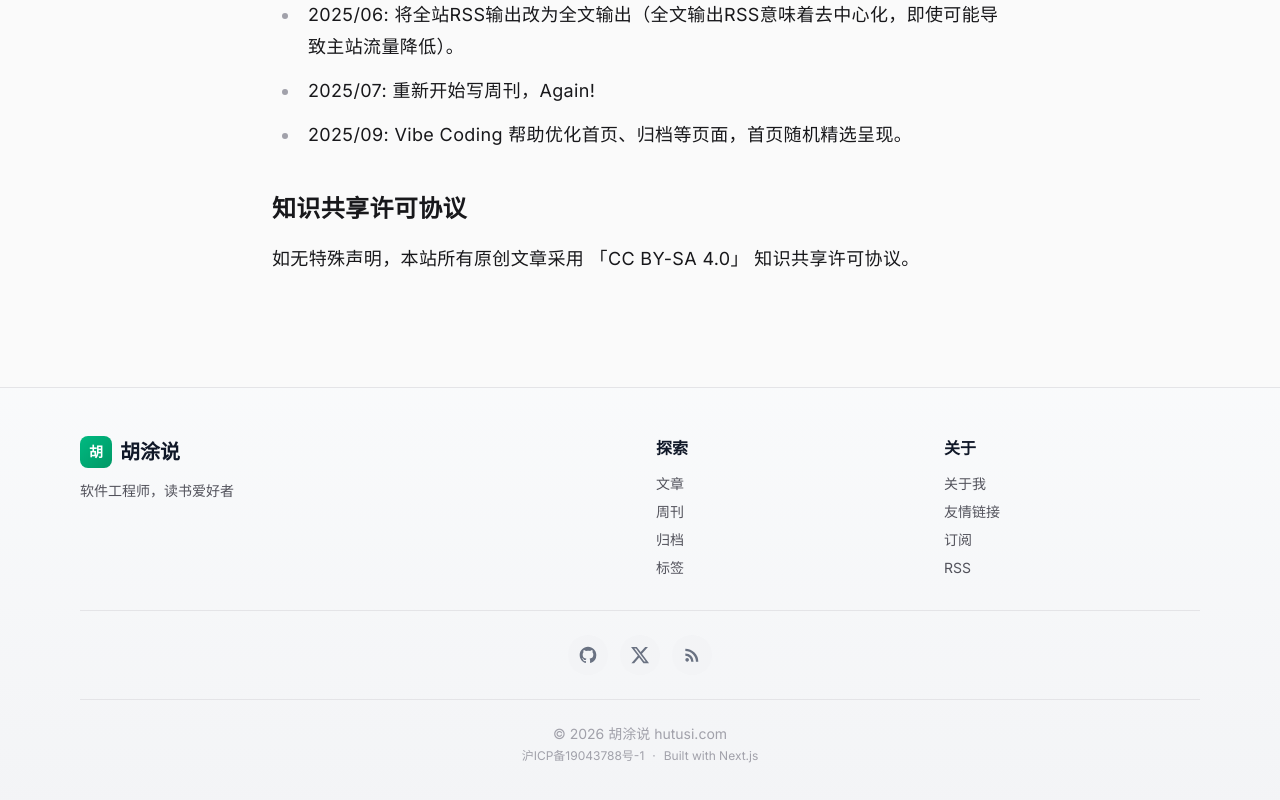
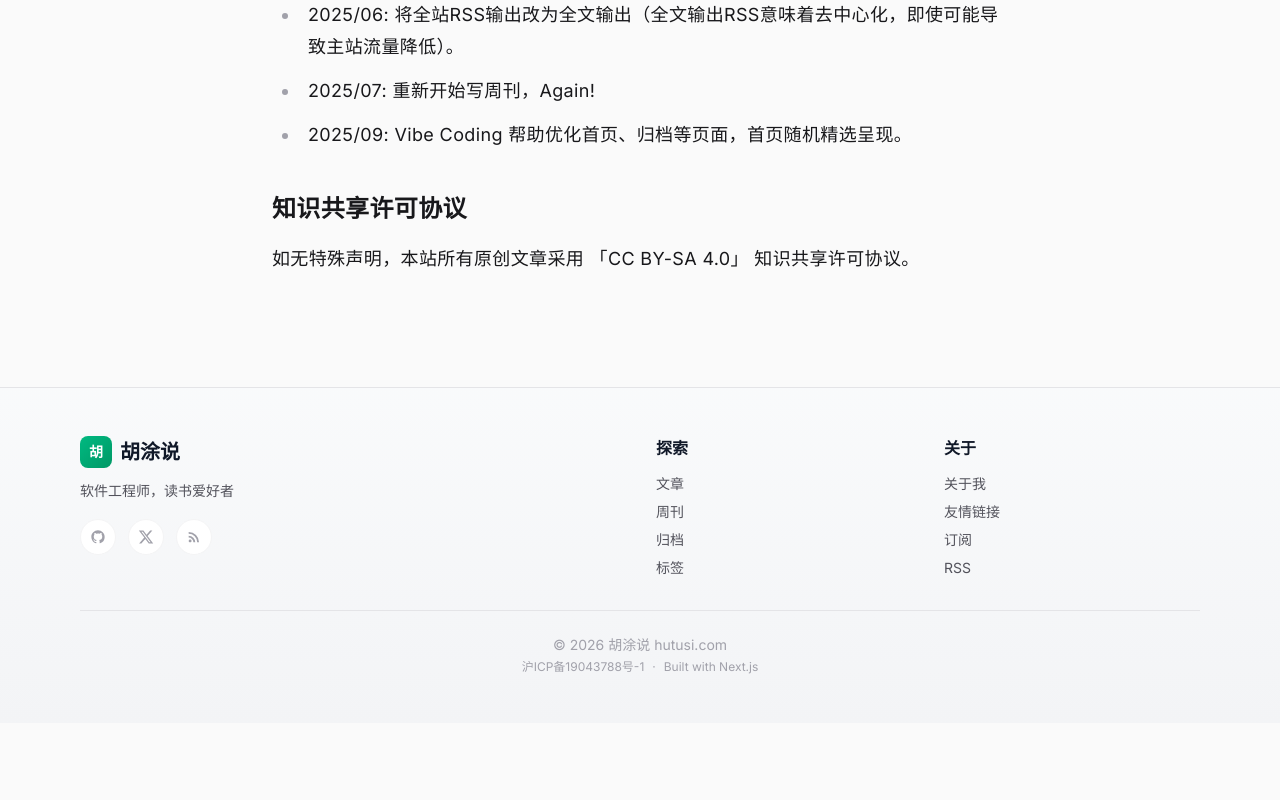
Before and after one commit to hutusi/hutusi.github.com, a Next.js app: page /about in a window 1280 px wide. Shown: the part 5797-6597 px from the top of the page. After the commit the page ends 6520 px from the top, so only its background shows below. Built offline with nearby package versions, Linux system fonts and the light colour scheme.

Commit message:
Add social badges to footer branding section

```diff
--- a/components/layout/Footer.tsx
+++ b/components/layout/Footer.tsx
@@ -19,9 +19,51 @@ export default function Footer() {
                 {siteConfig.title}
               </span>
             </Link>
-            <p className="text-sm text-[var(--foreground-secondary)] leading-relaxed max-w-sm">
+            <p className="text-sm text-[var(--foreground-secondary)] leading-relaxed max-w-sm mb-4">
               {siteConfig.author.bio}
             </p>
+            {/* Social Icons */}
+            <div className="flex items-center gap-3">
+              {siteConfig.social.github && (
+                <a
+                  href={siteConfig.social.github}
+                  target="_blank"
+                  rel="noopener noreferrer"
+                  className="w-9 h-9 flex items-center justify-center rounded-full bg-[var(--background-elevated)] border border-[var(--border-light)] text-[var(--foreground-muted)] hover:border-[var(--accent)] hover:text-[var(--accent)] transition-all"
+                  aria-label="GitHub"
+                >
+                  <svg className="w-4 h-4" fill="currentColor" viewBox="0 0 24 24">
+                    <path
+                      fillRule="evenodd"
+                      d="M12 2C6.477 2 2 6.484 2 12.017c0 4.425 2.865 8.18 6.839 9.504.5.092.682-.217.682-.483 0-.237-.008-.868-.013-1.703-2.782.605-3.369-1.343-3.369-1.343-.454-1.158-1.11-1.466-1.11-1.466-.908-.62.069-.608.069-.608 1.003.07 1.531 1.032 1.531 1.032.892 1.53 2.341 1.088 2.91.832.092-.647.35-1.088.636-1.338-2.22-.253-4.555-1.113-4.555-4.951 0-1.093.39-1.988 1.029-2.688-.103-.253-.446-1.272.098-2.65 0 0 .84-.27 2.75 1.026A9.564 9.564 0 0112 6.844c.85.004 1.705.115 2.504.337 1.909-1.296 2.747-1.027 2.747-1.027.546 1.379.202 2.398.1 2.651.64.7 1.028 1.595 1.028 2.688 0 3.848-2.339 4.695-4.566 4.943.359.309.678.92.678 1.855 0 1.338-.012 2.419-.012 2.747 0 .268.18.58.688.482A10.019 10.019 0 0022 12.017C22 6.484 17.522 2 12 2z"
+                      clipRule="evenodd"
+                    />
+                  </svg>
+                </a>
+              )}
+              {siteConfig.social.twitter && (
+                <a
+                  href={siteConfig.social.twitter}
+                  target="_blank"
+                  rel="noopener noreferrer"
+                  className="w-9 h-9 flex items-center justify-center rounded-full bg-[var(--background-elevated)] border border-[var(--border-light)] text-[var(--foreground-muted)] hover:border-[var(--accent)] hover:text-[var(--accent)] transition-all"
+                  aria-label="Twitter"
+                >
+                  <svg className="w-4 h-4" fill="currentColor" viewBox="0 0 24 24">
+                    <path d="M18.244 2.25h3.308l-7.227 8.26 8.502 11.24H16.17l-5.214-6.817L4.99 21.75H1.68l7.73-8.835L1.254 2.25H8.08l4.713 6.231zm-1.161 17.52h1.833L7.084 4.126H5.117z" />
+                  </svg>
+                </a>
+              )}
+              <Link
+                href="/feed.xml"
+                className="w-9 h-9 flex items-center justify-center rounded-full bg-[var(--background-elevated)] border border-[var(--border-light)] text-[var(--foreground-muted)] hover:border-[var(--accent)] hover:text-[var(--accent)] transition-all"
+                aria-label="RSS Feed"
+              >
+                <svg className="w-4 h-4" fill="currentColor" viewBox="0 0 24 24">
+                  <path d="M6.18 15.64a2.18 2.18 0 0 1 2.18 2.18C8.36 19 7.38 20 6.18 20C5 20 4 19 4 17.82a2.18 2.18 0 0 1 2.18-2.18M4 4.44A15.56 15.56 0 0 1 19.56 20h-2.83A12.73 12.73 0 0 0 4 7.27V4.44m0 5.66a9.9 9.9 0 0 1 9.9 9.9h-2.83A7.07 7.07 0 0 0 4 12.93V10.1z" />
+                </svg>
+              </Link>
+            </div>
           </div>
 
           {/* 探索 Links */}
@@ -79,49 +121,6 @@ export default function Footer() {
           </div>
         </div>
 
-        {/* Social icons */}
-        <div className="flex items-center justify-center gap-3 py-6 border-t border-[var(--border)]">
-          {siteConfig.social.github && (
-            <a
-              href={siteConfig.social.github}
-              target="_blank"
-              rel="noopener noreferrer"
-              className="w-10 h-10 flex items-center justify-center rounded-full bg-gray-100 text-gray-500 hover:bg-[var(--accent)] hover:text-white transition-all"
-              aria-label="GitHub"
-            >
-              <svg className="w-5 h-5" fill="currentColor" viewBox="0 0 24 24">
-                <path
-                  fillRule="evenodd"
-                  d="M12 2C6.477 2 2 6.484 2 12.017c0 4.425 2.865 8.18 6.839 9.504.5.092.682-.217.682-.483 0-.237-.008-.868-.013-1.703-2.782.605-3.369-1.343-3.369-1.343-.454-1.158-1.11-1.466-1.11-1.466-.908-.62.069-.608.069-.608 1.003.07 1.531 1.032 1.531 1.032.892 1.53 2.341 1.088 2.91.832.092-.647.35-1.088.636-1.338-2.22-.253-4.555-1.113-4.555-4.951 0-1.093.39-1.988 1.029-2.688-.103-.253-.446-1.272.098-2.65 0 0 .84-.27 2.75 1.026A9.564 9.564 0 0112 6.844c.85.004 1.705.115 2.504.337 1.909-1.296 2.747-1.027 2.747-1.027.546 1.379.202 2.398.1 2.651.64.7 1.028 1.595 1.028 2.688 0 3.848-2.339 4.695-4.566 4.943.359.309.678.92.678 1.855 0 1.338-.012 2.419-.012 2.747 0 .268.18.58.688.482A10.019 10.019 0 0022 12.017C22 6.484 17.522 2 12 2z"
-                  clipRule="evenodd"
-                />
-              </svg>
-            </a>
-          )}
-          {siteConfig.social.twitter && (
-            <a
-              href={siteConfig.social.twitter}
-              target="_blank"
-              rel="noopener noreferrer"
-              className="w-10 h-10 flex items-center justify-center rounded-full bg-gray-100 text-gray-500 hover:bg-[var(--accent)] hover:text-white transition-all"
-              aria-label="Twitter"
-            >
-              <svg className="w-5 h-5" fill="currentColor" viewBox="0 0 24 24">
-                <path d="M18.244 2.25h3.308l-7.227 8.26 8.502 11.24H16.17l-5.214-6.817L4.99 21.75H1.68l7.73-8.835L1.254 2.25H8.08l4.713 6.231zm-1.161 17.52h1.833L7.084 4.126H5.117z" />
-              </svg>
-            </a>
-          )}
-          <Link
-            href="/feed.xml"
-            className="w-10 h-10 flex items-center justify-center rounded-full bg-gray-100 text-gray-500 hover:bg-[var(--accent)] hover:text-white transition-all"
-            aria-label="RSS Feed"
-          >
-            <svg className="w-5 h-5" fill="currentColor" viewBox="0 0 24 24">
-              <path d="M6.18 15.64a2.18 2.18 0 0 1 2.18 2.18C8.36 19 7.38 20 6.18 20C5 20 4 19 4 17.82a2.18 2.18 0 0 1 2.18-2.18M4 4.44A15.56 15.56 0 0 1 19.56 20h-2.83A12.73 12.73 0 0 0 4 7.27V4.44m0 5.66a9.9 9.9 0 0 1 9.9 9.9h-2.83A7.07 7.07 0 0 0 4 12.93V10.1z" />
-            </svg>
-          </Link>
-        </div>
-
         {/* Bottom bar */}
         <div className="pt-6 border-t border-[var(--border)] text-center text-sm text-[var(--foreground-muted)]">
           <p>
```
